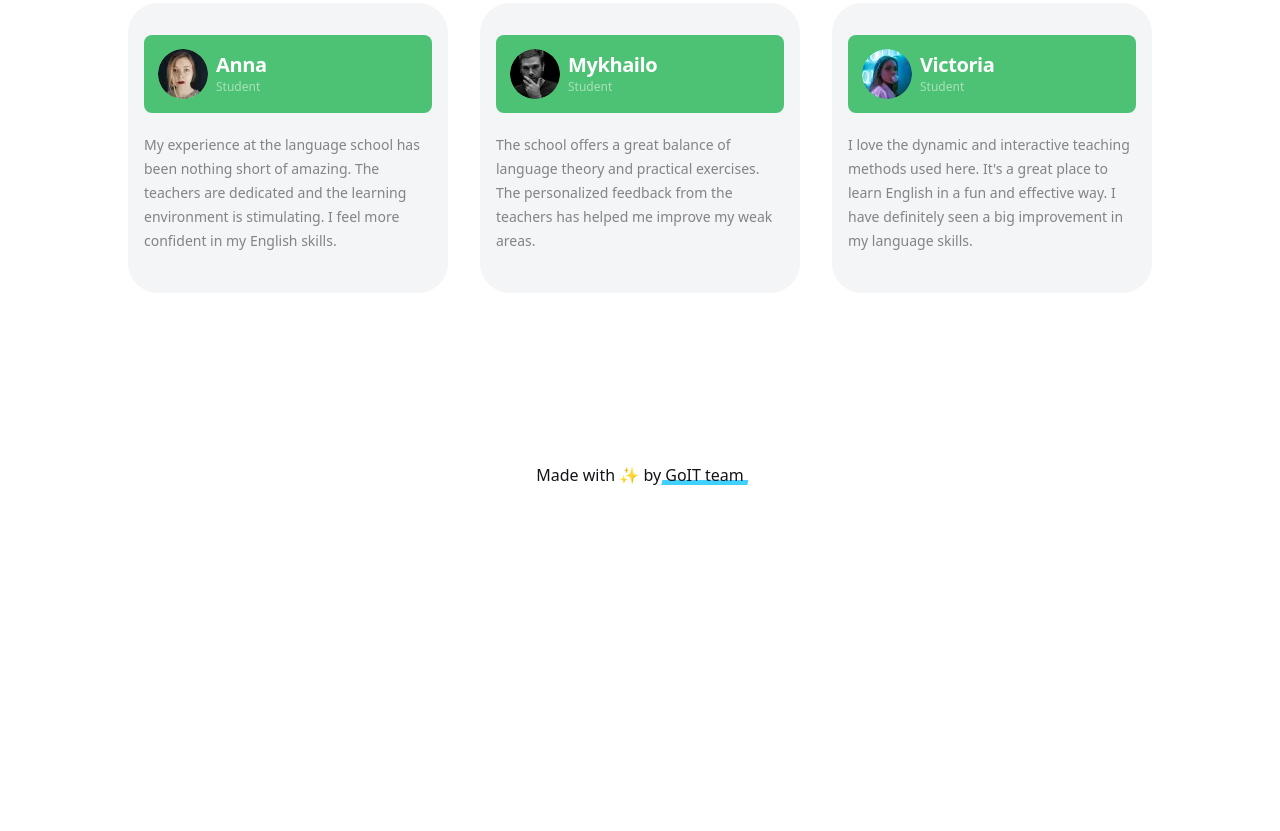
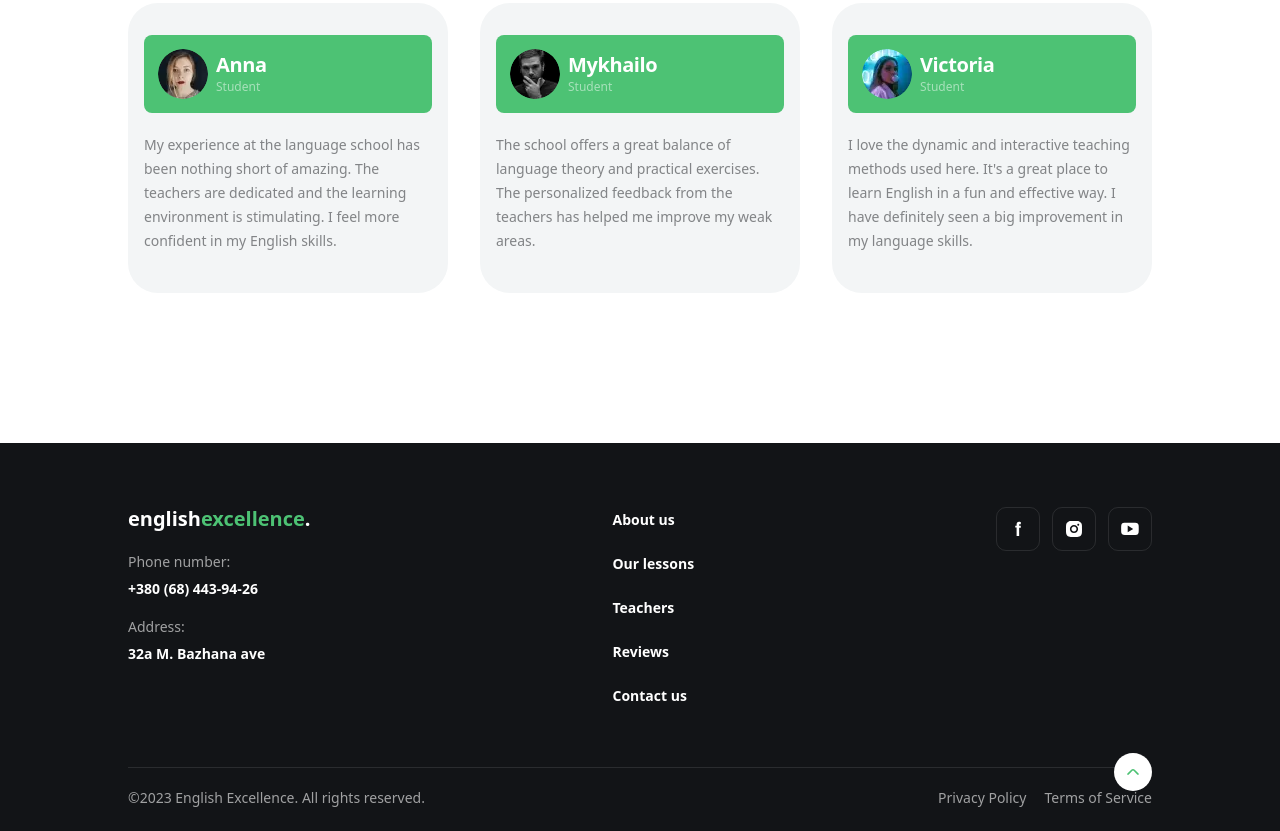
Before and after one commit to nikita-parkhomenko/final-project, a website built with Vite: page src/index.html in a window 1280 px wide. Shown: the part 5291-6122 px from the top of the page. Before the commit the page ends 5798 px from the top, so only its background shows below. Built offline with nearby package versions, Linux system fonts and the light colour scheme.

Commit message:
Build footer section with contact info, nav, socials, and scroll-to-top

```diff
--- a/src/css/footer.css
+++ b/src/css/footer.css
@@ -1,21 +1,154 @@
 .footer {
-  padding: 20px 0;
+  padding-bottom: 0;
+  background-color: var(--color-black);
+  color: var(--color-white);
 }
-.footer-desc {
-  text-align: center;
+
+.footer-container {
+  position: relative;
+  padding: 40px 20px 20px;
 }
+
+.footer-top {
+  display: flex;
+  flex-direction: column;
+  gap: 40px;
+  margin-bottom: 60px;
+}
+
+.footer-logo {
+  display: inline-flex;
+  margin-bottom: 20px;
+  color: var(--color-white);
+}
+
+.footer-contact {
+  display: flex;
+  flex-direction: column;
+  gap: 16px;
+}
+
+.footer-label {
+  margin-bottom: 4px;
+  font-size: 14px;
+  color: rgba(255, 255, 255, 0.6);
+}
+
 .footer-link {
+  font-size: 14px;
+  font-weight: 600;
+  color: var(--color-white);
+  transition: color 200ms ease-in-out;
+}
+
+.footer-link:hover,
+.footer-link:focus {
+  color: var(--color-green);
+}
+
+.footer-nav-list {
+  display: flex;
+  flex-direction: column;
+  gap: 20px;
+}
+
+.footer-social-list {
+  display: flex;
+  align-items: center;
+  gap: 12px;
+}
+
+.footer-social-link {
+  display: flex;
+  align-items: center;
+  justify-content: center;
+  width: 44px;
+  height: 44px;
+  border: 1px solid rgba(255, 255, 255, 0.1);
+  border-radius: 10px;
+  color: var(--color-white);
+  transition: box-shadow 200ms ease-in-out;
+}
+
+.footer-social-link:hover,
+.footer-social-link:focus {
+  box-shadow: 0 1px 4px var(--color-green);
+}
+
+.footer-social-icon {
+  fill: currentColor;
+}
+
+.footer-bottom {
   position: relative;
+  display: flex;
+  flex-direction: column;
+  gap: 14px;
+  padding-top: 20px;
 }
-.footer-link::before {
+
+.footer-bottom::before {
   content: '';
   position: absolute;
-  bottom: 6%;
-  left: 50%;
-  transform: translateX(-50%) skewX(-12deg);
-  z-index: -1;
-  width: 110%;
-  height: 24%;
-  background-color: #41d1ff;
-  transition: 200ms ease;
+  top: 0;
+  left: 0;
+  width: 100%;
+  height: 1px;
+  background-color: rgba(255, 255, 255, 0.1);
 }
+
+.footer-copyright,
+.footer-legal-link {
+  font-size: 14px;
+  color: rgba(255, 255, 255, 0.6);
+}
+
+.footer-legal {
+  display: flex;
+  gap: 18px;
+}
+
+.footer-legal-link:hover,
+.footer-legal-link:focus {
+  color: var(--color-white);
+}
+
+.footer-scroll-btn {
+  display: none;
+}
+
+.footer-scroll-icon {
+  transform: rotate(180deg);
+}
+
+@media screen and (min-width: 768px) {
+  .footer-container {
+    padding: 32px 32px 16px;
+  }
+
+  .footer-top {
+    flex-direction: row;
+    flex-wrap: wrap;
+    align-items: flex-start;
+    justify-content: space-between;
+    gap: 20px;
+  }
+
+  .footer-bottom {
+    flex-direction: row;
+    justify-content: space-between;
+    align-items: center;
+  }
+}
+
+@media screen and (min-width: 1280px) {
+  .footer-container {
+    padding: 64px 128px 23px;
+  }
+
+  .footer-scroll-btn {
+    display: flex;
+    right: 128px;
+    bottom: 40px;
+  }
+}
--- a/src/partials/footer.html
+++ b/src/partials/footer.html
@@ -1,15 +1,67 @@
-<footer class="footer">
-  <div class="container">
-    <p class="footer-desc">
-      Made with ✨ by
-      <a
-        class="footer-link"
-        href="https://goit.global/ua/"
-        target="_blank"
-        rel="noopener noreferrer"
-      >
-        GoIT team
-      </a>
-    </p>
+<footer class="section footer" id="footer">
+  <div class="container footer-container">
+    <div class="footer-top">
+      <div class="footer-brand">
+        <a class="logo footer-logo" href="#hero" aria-label="English Excellence home">
+          <span class="logo-text">english</span><span class="logo-text logo-text-accent">excellence</span><span class="logo-text">.</span>
+        </a>
+
+        <ul class="footer-contact">
+          <li class="footer-contact-item">
+            <p class="footer-label">Phone number:</p>
+            <a class="footer-link" href="tel:+380684439426">+380 (68) 443-94-26</a>
+          </li>
+          <li class="footer-contact-item">
+            <p class="footer-label">Address:</p>
+            <a
+              class="footer-link"
+              href="https://www.google.com/maps/place/32a+M.+Bazhana+Ave,+Kyiv,+Ukraine"
+              target="_blank"
+              rel="noopener noreferrer"
+            >32a M. Bazhana ave</a>
+          </li>
+        </ul>
+      </div>
+
+      <nav class="footer-nav" aria-label="Footer">
+        <ul class="footer-nav-list">
+          <li><a class="footer-link" href="#about">About us</a></li>
+          <li><a class="footer-link" href="#lessons">Our lessons</a></li>
+          <li><a class="footer-link" href="#teachers">Teachers</a></li>
+          <li><a class="footer-link" href="#reviews">Reviews</a></li>
+          <li><a class="footer-link" href="#application">Contact us</a></li>
+        </ul>
+      </nav>
+
+      <ul class="footer-social-list">
+        <li>
+          <a class="footer-social-link" href="https://www.facebook.com/goITclub/" target="_blank" rel="noopener noreferrer" aria-label="Facebook">
+            <svg class="footer-social-icon" width="20" height="20"><use href="./img/sprite.svg#icon-facebook"></use></svg>
+          </a>
+        </li>
+        <li>
+          <a class="footer-social-link" href="https://www.instagram.com/goitclub/" target="_blank" rel="noopener noreferrer" aria-label="Instagram">
+            <svg class="footer-social-icon" width="20" height="20"><use href="./img/sprite.svg#icon-instagram"></use></svg>
+          </a>
+        </li>
+        <li>
+          <a class="footer-social-link" href="https://www.youtube.com/c/GoIT" target="_blank" rel="noopener noreferrer" aria-label="Youtube">
+            <svg class="footer-social-icon" width="20" height="20"><use href="./img/sprite.svg#icon-youtube"></use></svg>
+          </a>
+        </li>
+      </ul>
+    </div>
+
+    <div class="footer-bottom">
+      <p class="footer-copyright">©2023 English Excellence. All rights reserved.</p>
+      <div class="footer-legal">
+        <a class="footer-legal-link" href="#">Privacy Policy</a>
+        <a class="footer-legal-link" href="#">Terms of Service</a>
+      </div>
+    </div>
+
+    <a class="scroll-btn footer-scroll-btn" href="#hero" aria-label="Scroll to top">
+      <svg class="scroll-icon footer-scroll-icon" width="20" height="20"><use href="./img/sprite.svg#icon-Vector"></use></svg>
+    </a>
   </div>
 </footer>
```
